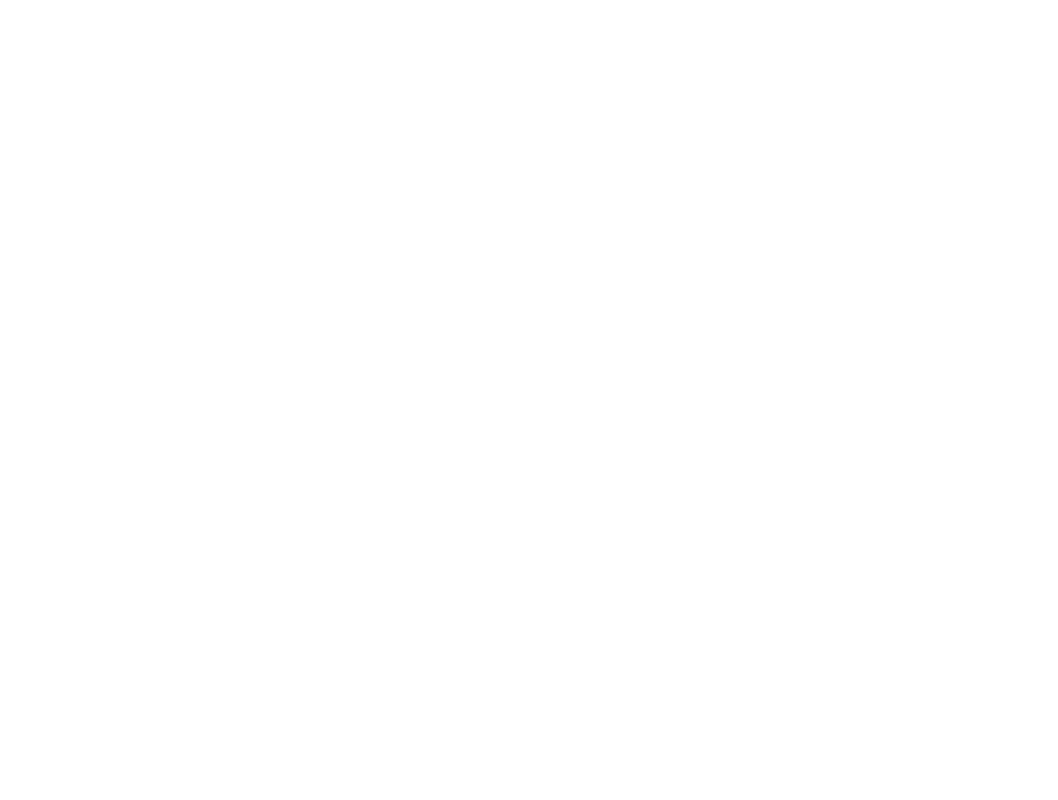
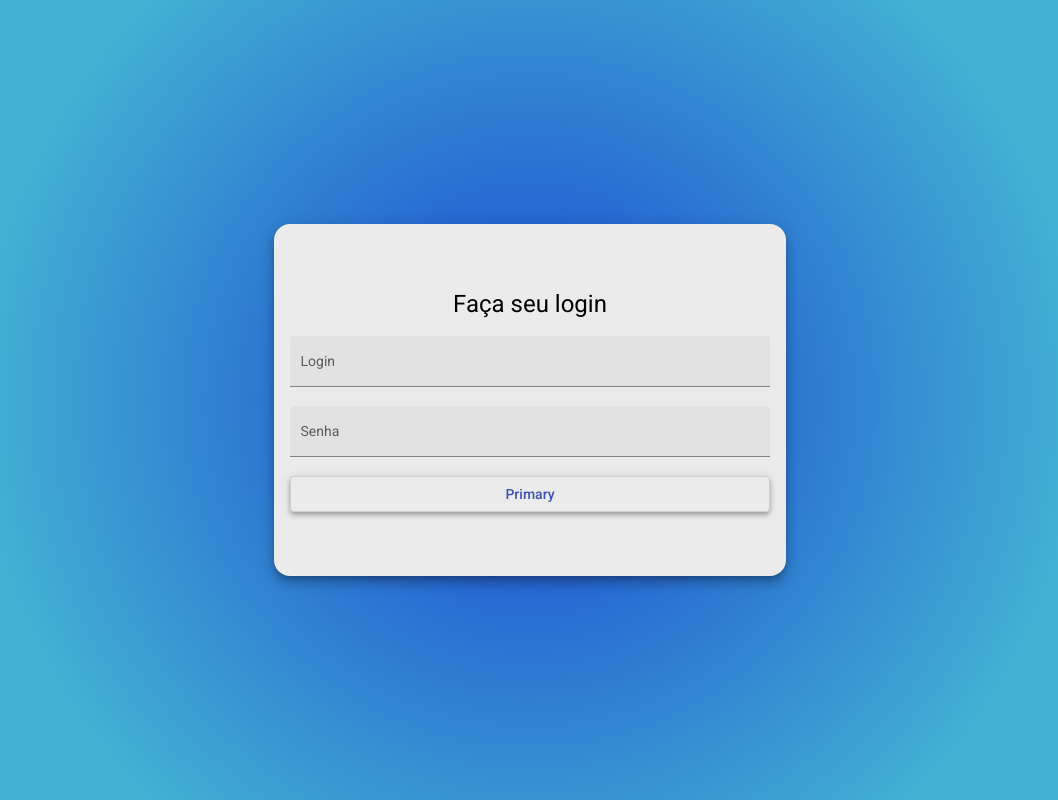
Before and after one commit to lfromani/obra-front, an Angular app: page /login in a window 1280 px wide. Before the commit this address led to /. Shown: the whole page, without its empty margins (110-1168 px from the left). Built offline with nearby package versions, Linux system fonts and the light colour scheme.

Commit message:
login parte 1

```diff
--- a/src/app/app-routing.module.ts
+++ b/src/app/app-routing.module.ts
@@ -1,10 +1,14 @@
 import { NgModule } from '@angular/core';
 import { RouterModule, Routes } from '@angular/router';
 import { HomeComponent } from './components/home/home.component';
+import { LoginComponent } from './components/login/login.component';
 import { NavComponent } from './components/nav/nav.component';
 import { ProdutoListComponent } from './components/produto/produto-list/produto-list.component';
 
 const routes: Routes = [
+  {
+    path: 'login', component: LoginComponent
+  },
   {
     path: '', component: NavComponent, children: [
       { path: 'home', component: HomeComponent },
--- a/src/app/app.module.ts
+++ b/src/app/app.module.ts
@@ -32,6 +32,7 @@ import { NavComponent } from './components/nav/nav.component';
 import { HomeComponent } from './components/home/home.component';
 import { HeaderComponent } from './components/header/header.component';
 import { ProdutoListComponent } from './components/produto/produto-list/produto-list.component';
+import { LoginComponent } from './components/login/login.component';
 /*import { HomeComponent } from './components/home/home.component';
 import { HeaderComponent } from './components/header/header.component';
 import { TecnicoListComponent } from './components/tecnico/tecnico-list/tecnico-list.component';
@@ -58,6 +59,7 @@ import { ChamadoReadComponent } from './components/chamado/chamado-read/chamado-
     HomeComponent,
     HeaderComponent,
     ProdutoListComponent,
+    LoginComponent,
     /*HomeComponent,
     HeaderComponent,
     TecnicoListComponent,
--- /dev/null
+++ b/src/app/components/login/login.component.css
@@ -0,0 +1,24 @@
+.container {
+    height: 100%;
+    background: radial-gradient(circle, rgba(2,0,36,1) 0%, rgba(26,67,210,1) 0%, rgba(66,178,210,1) 74%);
+    display: flex;
+    align-items: center;
+    justify-content: center;
+}
+
+.form {
+    width: 30rem;
+    margin: auto;
+    background-color: rgba(235, 235, 235);
+    padding: 4rem 1rem;
+    border-radius: 1rem;
+}
+
+h1 {
+    width: 100%;
+    text-align: center;
+}
+
+.full-width {
+    width: 100%;
+}
--- /dev/null
+++ b/src/app/components/login/login.component.html
@@ -0,0 +1,18 @@
+<div class="container">
+    <form class="form mat-elevation-z8">
+        <h1>Faça seu login</h1>
+
+        <mat-form-field class="full-width" appearance="fill">
+          <mat-label>Login</mat-label>
+          <input matInput placeholder="login">
+        </mat-form-field>
+
+        <mat-form-field class="full-width" appearance="fill">
+            <mat-label>Senha</mat-label>
+            <input type="password" matInput placeholder="senha">
+          </mat-form-field>
+
+        <button class="full-width mat-elevation-z4" mat-stroked-button color="primary">Primary</button>
+
+      </form>
+</div>
--- /dev/null
+++ b/src/app/components/login/login.component.ts
@@ -0,0 +1,15 @@
+import { Component, OnInit } from '@angular/core';
+
+@Component({
+  selector: 'app-login',
+  templateUrl: './login.component.html',
+  styleUrls: ['./login.component.css']
+})
+export class LoginComponent implements OnInit {
+
+  constructor() { }
+
+  ngOnInit(): void {
+  }
+
+}
```
